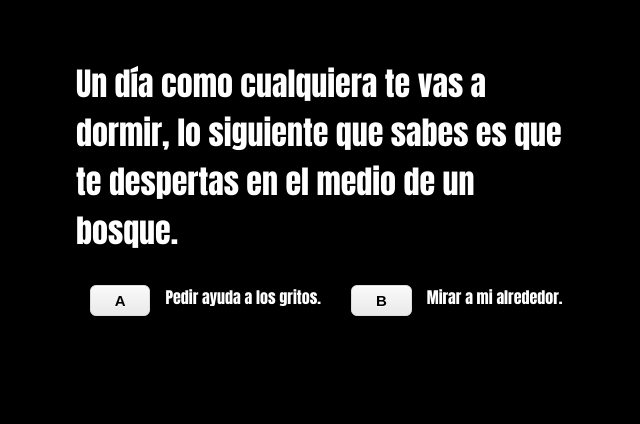
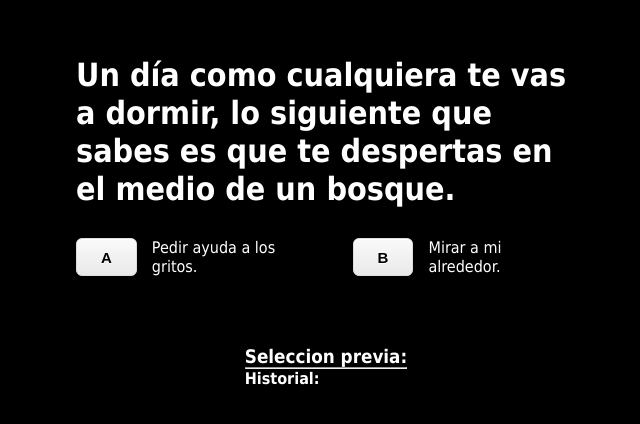
Before and after one commit to locchiato/ctd-fe3-elige-tu-propia-aventura, a React (Create React App) app: page / in a window 1280 px wide. Shown: the part 178-602 px from the top of the page, without its empty margins (314-954 px from the left). Built offline with nearby package versions, Linux system fonts and the light colour scheme.

Commit message:
[MOD] Se cambiam fuentes, y se muestra historial

```diff
--- a/package.json
+++ b/package.json
@@ -8,8 +8,7 @@
     "@testing-library/user-event": "^12.8.3",
     "react": "^17.0.2",
     "react-dom": "^17.0.2",
-    "react-scripts": "4.0.3",
-    "web-vitals": "^1.1.2"
+    "react-scripts": "4.0.3"
   },
   "scripts": {
     "start": "react-scripts start",
--- a/src/app.css
+++ b/src/app.css
@@ -9,7 +9,7 @@
   box-sizing: border-box;
   background-color: var(--primary-color);
   color: var(--secondary-color);
-  font-family: Impact, Haettenschweiler, "Arial Narrow Bold", sans-serif;
+  font-family: Tahoma, Geneva, Verdana, sans-serif;
 }
 
 .layout {
--- a/src/components/Recordatorio.jsx
+++ b/src/components/Recordatorio.jsx
@@ -2,9 +2,14 @@ import { Component } from "react";
 
 class Recordatorio extends Component {
   render() {
+    console.log(this.props.historial);
+
     return (
       <div className="recordatorio">
-        <div>{this.props.seleccionPrevia}</div>
+        <h3>Seleccion previa: {this.props.seleccionPrevia}</h3>
+        <hr />
+        <h4>Historial:</h4>
+        <ul>{this.props.historial}</ul>
       </div>
     );
   }
```
